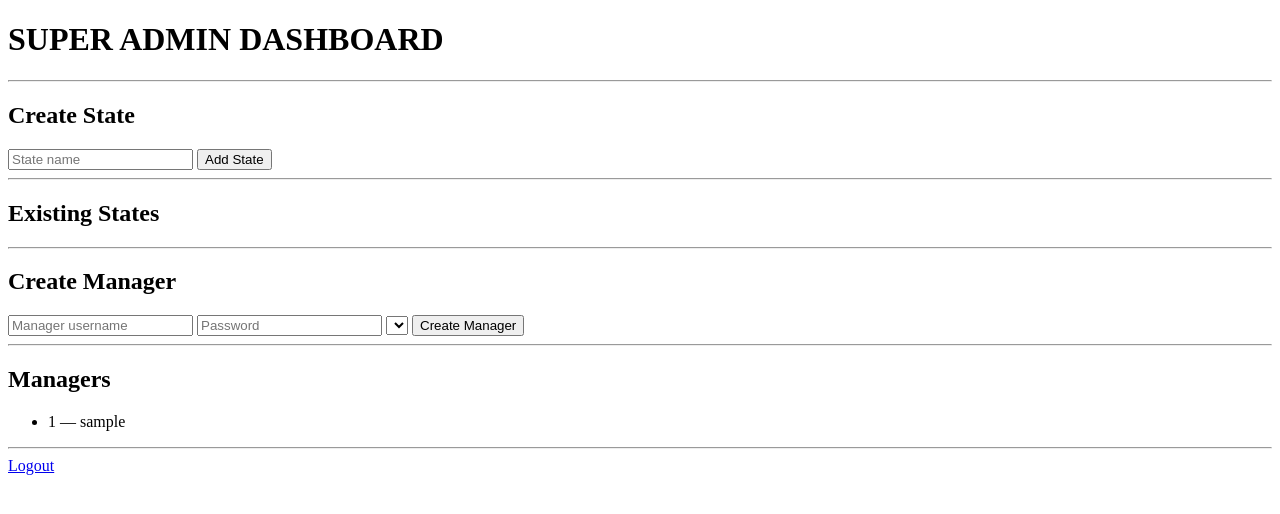
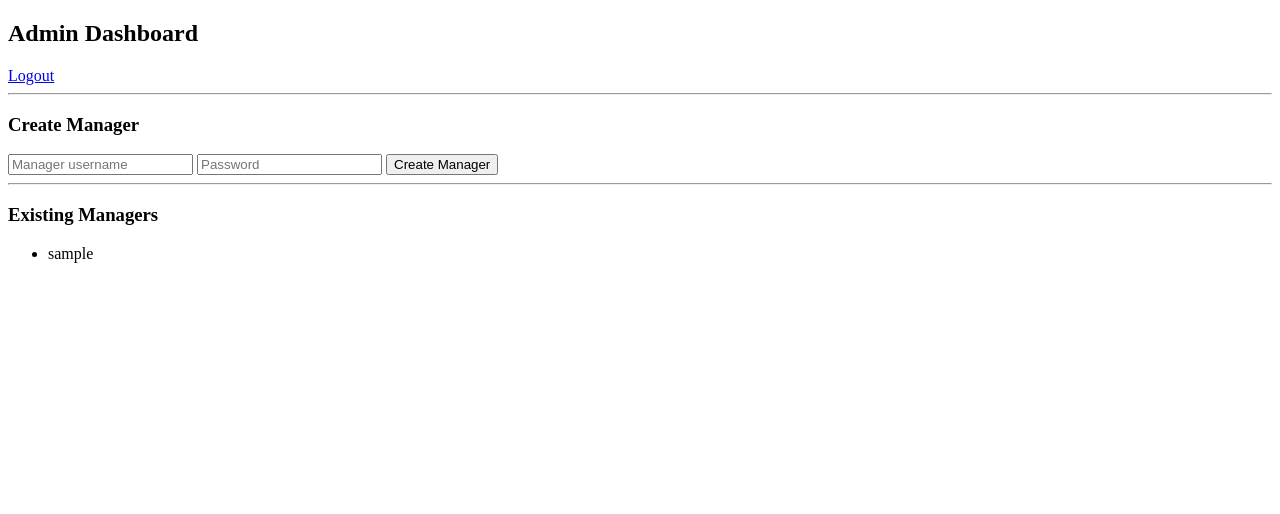
Before and after one commit to Rahulrai23/lead-calling-app, a Flask app: page /admin in a window 1280 px wide. Shown: the top 514 px of the page. Run offline with Flask 3, Linux system fonts and the light colour scheme; a user stored in the database is signed in; a database or web service that is not in the repository returns one stand-in record (values such as "Sample title"); lists and menus that the app fills with data are empty; some libraries are stand-ins or nearby versions.

Commit message:
Update admin.html

```diff
--- a/templates/admin.html
+++ b/templates/admin.html
@@ -1,57 +1,30 @@
 <!DOCTYPE html>
 <html>
 <head>
-    <title>Admin Dashboard</title>
+  <title>Admin Dashboard</title>
 </head>
 <body>
 
-<h1>SUPER ADMIN DASHBOARD</h1>
+<h2>Admin Dashboard</h2>
+<a href="/logout">Logout</a>
 
 <hr>
 
-<h2>Create State</h2>
-<form method="POST">
-    <input name="state" placeholder="State name" required>
-    <button type="submit">Add State</button>
+<h3>Create Manager</h3>
+<form method="POST" action="/create_manager">
+  <input name="username" placeholder="Manager username" required>
+  <input name="password" type="password" placeholder="Password" required>
+  <button>Create Manager</button>
 </form>
 
 <hr>
 
-<h2>Existing States</h2>
+<h3>Existing Managers</h3>
 <ul>
-    {% for s in states %}
-        <li>{{ s[1] }}</li>
-    {% endfor %}
+{% for m in managers %}
+  <li>{{ m[1] }}</li>
+{% endfor %}
 </ul>
-
-<hr>
-
-<h2>Create Manager</h2>
-<form method="POST" action="/create_manager">
-    <input name="username" placeholder="Manager username" required>
-    <input name="password" type="password" placeholder="Password" required>
-
-    <select name="state_id" required>
-        {% for s in states %}
-            <option value="{{ s[0] }}">{{ s[1] }}</option>
-        {% endfor %}
-    </select>
-
-    <button type="submit">Create Manager</button>
-</form>
-
-<hr>
-
-<h2>Managers</h2>
-<ul>
-    {% for m in managers %}
-        <li>{{ m[0] }} — {{ m[1] }}</li>
-    {% endfor %}
-</ul>
-
-<hr>
-
-<a href="/logout">Logout</a>
 
 </body>
 </html>
```
